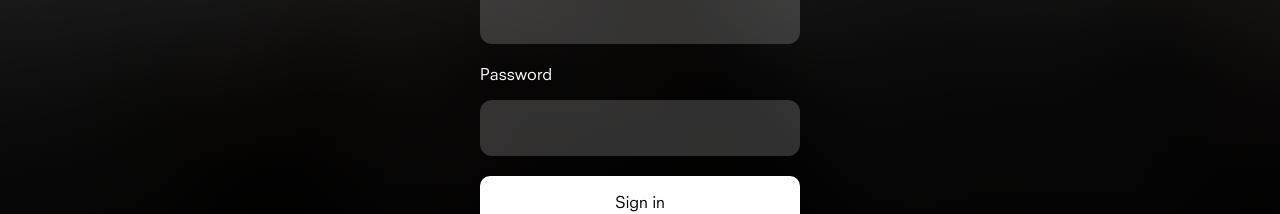
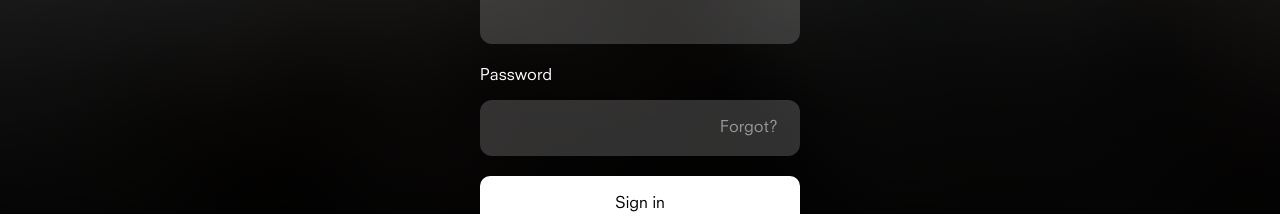
Before and after one commit to liamstevens111/react-survey-ic, a React (Create React App) app: page /login in a window 1280 px wide. Shown: the part 382-596 px from the top of the page. Built offline with nearby package versions, Linux system fonts and the light colour scheme.

Commit message:
[#7] Add forgot password link to login page

```diff
--- a/src/screens/Home/login.tsx
+++ b/src/screens/Home/login.tsx
@@ -13,14 +13,14 @@
       <img className="inline-block" src={logo} alt="logo" />
       <p className="text-white opacity-50 my-8">Sign in to Nimble</p>
       <form>
-        <Input name="email" label="Email" type="text" className="block h-14 w-80 pl-3 my-3" onInputChange={tempHandler} />
-        <Input
-          name="password"
-          label="Password"
-          type="password"
-          className="block h-14 w-80 pl-3 my-3"
-          onInputChange={tempHandler}
-        />
+        <Input name="email" label="Email" type="text" className="block h-14 w-80 my-3" onInputChange={tempHandler} />
+        <div className="relative w-80">
+          <Input name="password" label="Password" type="password" className="block h-14 w-80 my-3" onInputChange={tempHandler} />
+          {/* Change to React Router Link when implement #17 */}
+          <a href="." className="absolute text-white opacity-50 my-8 left-60 top-5">
+            Forgot?
+          </a>
+        </div>
         <Button type="button" text="Sign in" className="h-14 w-80" onButtonClick={tempHandler} />
       </form>
     </>
```
Also changed, not shown: 1 other file (tests, documents, lock files or other folders).
